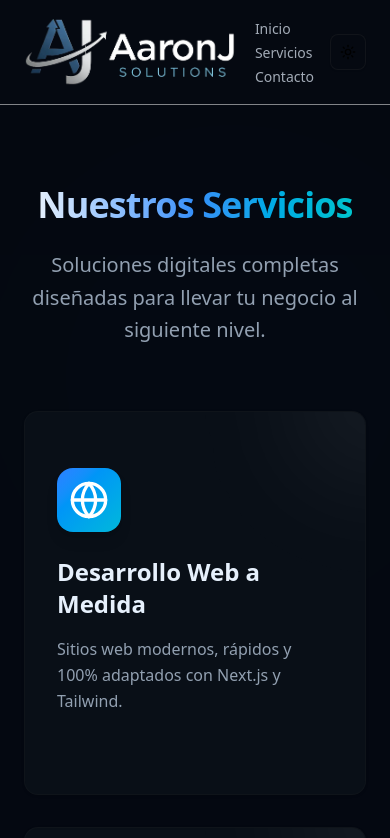
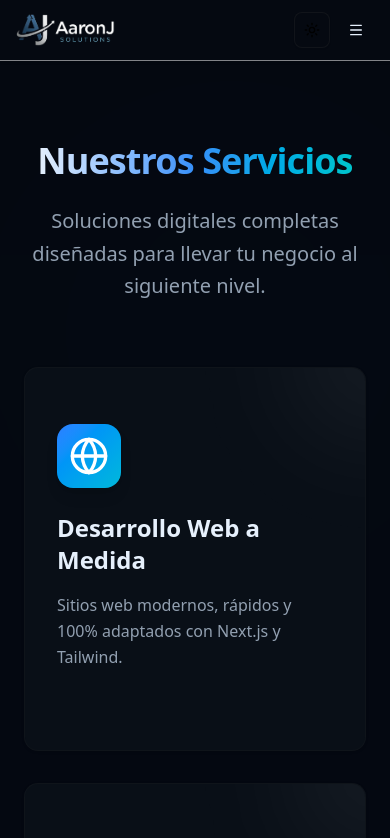
Before and after one commit to aaronJau21/aaronj_Solutions_v2, a Next.js app: page /services in a window 390 px wide. Shown: the top 838 px of the page. Built offline with nearby package versions, Linux system fonts and the light colour scheme.

Commit message:
Insertar Links y redirecciones

```diff
--- a/components/contact/FormContact.tsx
+++ b/components/contact/FormContact.tsx
@@ -197,7 +197,7 @@ export const FormContact = () => {
         </p>
         <Button asChild variant="outline" size="lg">
           <a
-            href="https://wa.me/51987654321"
+            href="https://wa.me/51942631794"
             target="_blank"
             rel="noopener noreferrer"
           >
--- a/components/home/MainHome.tsx
+++ b/components/home/MainHome.tsx
@@ -2,6 +2,7 @@
 
 import { Button } from "@/components/ui/button";
 import Image from "next/image";
+import { useRouter } from "next/navigation";
 
 function HeroImage() {
   return (
@@ -39,6 +40,12 @@ function HeroImage() {
 }
 
 export const MainHome = () => {
+  const router = useRouter();
+
+  const handleClick = () => {
+    router.push("/services");
+  };
+
   return (
     <main className="relative flex flex-col lg:flex-row w-full min-h-[85vh] items-center justify-between gap-12 lg:gap-16 px-4 sm:px-6 lg:px-8 xl:px-12 py-12 lg:py-20 overflow-hidden">
       {/* Fondo decorativo */}
@@ -71,16 +78,17 @@ export const MainHome = () => {
           <Button
             size="lg"
             className="text-base px-8 py-6 shadow-lg hover:shadow-xl transition-all duration-300 hover:scale-105"
+            onClick={() => handleClick()}
           >
             Conoce nuestros servicios
           </Button>
-          <Button
+          {/* <Button
             variant="outline"
             size="lg"
             className="text-base px-8 py-6 border-2 hover:bg-accent/10 transition-all duration-300"
           >
             Ver portafolio
-          </Button>
+          </Button> */}
         </div>
 
         {/* Indicadores (opcional: animar también) */}
--- a/components/home/ShowServicesHome.tsx
+++ b/components/home/ShowServicesHome.tsx
@@ -2,7 +2,14 @@
 
 import React from "react";
 import { FaBrain, FaCode, FaHtml5, FaMobile } from "react-icons/fa";
-import { Card, CardHeader, CardTitle, CardContent, CardDescription } from "../ui/card";
+import {
+  Card,
+  CardHeader,
+  CardTitle,
+  CardContent,
+  CardDescription,
+} from "../ui/card";
+import { useRouter } from "next/navigation";
 
 interface Service {
   name: string;
@@ -14,6 +21,12 @@ interface Service {
 }
 
 export const ShowServicesHome = () => {
+  const router = useRouter();
+
+  const handleClick = () => {
+    router.push("/services");
+  };
+
   const services: Service[] = [
     {
       name: "Desarrollo Web",
@@ -63,7 +76,8 @@ export const ShowServicesHome = () => {
             Nuestros <span className="text-primary">Servicios</span>
           </h2>
           <p className="text-lg text-muted-foreground max-w-2xl mx-auto">
-            Soluciones digitales completas para llevar tu negocio al siguiente nivel.
+            Soluciones digitales completas para llevar tu negocio al siguiente
+            nivel.
           </p>
           <div className="h-1 w-24 bg-linear-to-r from-primary to-accent mx-auto mt-6 rounded-full" />
         </div>
@@ -94,7 +108,10 @@ export const ShowServicesHome = () => {
                   >
                     {service.icon}
                   </div>
-                  <CardTitle id={`service-${service.name}`} className="text-xl font-semibold">
+                  <CardTitle
+                    id={`service-${service.name}`}
+                    className="text-xl font-semibold"
+                  >
                     {service.name}
                   </CardTitle>
                 </CardHeader>
@@ -116,7 +133,10 @@ export const ShowServicesHome = () => {
           data-aos-once="true"
           className="text-center mt-16"
         >
-          <button className="inline-flex items-center gap-2 px-8 py-4 bg-primary text-primary-foreground rounded-xl font-medium hover:bg-primary/90 hover:shadow-xl transition-all duration-300 hover:scale-105">
+          <button
+            onClick={() => handleClick()}
+            className="inline-flex items-center gap-2 px-8 py-4 bg-primary text-primary-foreground rounded-xl font-medium hover:bg-primary/90 hover:shadow-xl transition-all duration-300 hover:scale-105"
+          >
             Explorar todos los servicios
           </button>
         </div>
--- a/components/layouts/Footer.tsx
+++ b/components/layouts/Footer.tsx
@@ -28,7 +28,7 @@ export const Footer = () => {
             </p>
             <div className="flex gap-5">
               <Link
-                href="https://instagram.com/tuusuario"
+                href="https://www.instagram.com/aaro.njsolutions/"
                 target="_blank"
                 rel="noopener noreferrer"
                 className="text-foreground/70 hover:text-primary transition-all duration-300 hover:scale-125 hover:-translate-y-1"
@@ -36,15 +36,15 @@ export const Footer = () => {
               >
                 <FaInstagram size={24} />
               </Link>
-              <Link
-                href="https://linkedin.com/company/tuempresa"
+              {/* <Link
+                href="https://www.linkedin.com/in/aaronj-solutions-109351397/"
                 target="_blank"
                 rel="noopener noreferrer"
                 className="text-foreground/70 hover:text-primary transition-all duration-300 hover:scale-125 hover:-translate-y-1"
                 aria-label="LinkedIn"
               >
                 <FaLinkedin size={24} />
-              </Link>
+              </Link> */}
             </div>
           </div>
         </div>
--- a/components/layouts/Navbar.tsx
+++ b/components/layouts/Navbar.tsx
@@ -8,8 +8,10 @@ import {
 } from "../ui/navigation-menu";
 import Link from "next/link";
 import { ThemeToggle } from "../ui/theme-toggle";
-// import { useTheme } from "next-themes";
 import { cn } from "@/lib/utils";
+import { useState } from "react";
+import { Menu, X } from "lucide-react";
+import { Button } from "../ui/button";
 
 interface Ilink {
   label: string;
@@ -17,11 +19,7 @@ interface Ilink {
 }
 
 export const Navbar = () => {
-  // const { resolvedTheme } = useTheme();
-
-  // Usar resolvedTheme para manejar el tema del sistema
-  // Si resolvedTheme es undefined (durante SSR), usar logo.webp por defecto
-  // const logoSrc = resolvedTheme === 'dark' ? '/logo.webp' : '/logoLigth.jpeg';
+  const [mobileMenuOpen, setMobileMenuOpen] = useState(false);
 
   const links: Ilink[] = [
     {
@@ -39,24 +37,25 @@ export const Navbar = () => {
   ];
 
   return (
-    <header className="w-full border-b border-white/50 bg-background text-foreground shadow-sm">
-      <div className="mx-auto flex max-w-7xl items-center justify-between px-6 py-4">
+    <header className="w-full border-b border-white/50 bg-background text-foreground shadow-sm sticky top-0 z-50">
+      <div className="mx-auto flex max-w-7xl items-center justify-between px-4 sm:px-6 lg:px-8 py-3 sm:py-4">
+        {/* Logo */}
         <Link
           href={"/"}
-          className="text-2xl font-bold tracking-tight text-[#66ccff] hover:scale-105 transition-all duration-300"
+          className="text-2xl font-bold tracking-tight text-[#66ccff] hover:scale-105 transition-all duration-300 shrink-0"
         >
           <Image
             src="/logo.webp"
             alt="Logo de Aaron Js Solutions"
             width={130}
             height={130}
-            className="h-auto w-auto"
+            className="h-auto w-auto max-w-[100px] sm:max-w-[110px] md:max-w-[130px]"
             priority
           />
         </Link>
 
-        {/* Navbar Links */}
-        <NavigationMenu>
+        {/* Desktop Navbar Links */}
+        <NavigationMenu className="hidden md:flex">
           <NavigationMenuList>
             <NavigationMenuItem>
               {links.map((link) => (
@@ -64,7 +63,7 @@ export const Navbar = () => {
                   key={link.href}
                   href={link.href}
                   className={cn(
-                    "relative px-4 py-2 text-sm transition-colors",
+                    "relative px-3 lg:px-4 py-2 text-sm lg:text-base transition-colors",
                     "text-foreground/70 hover:text-foreground",
 
                     /* Línea futurista dinámica basada en el color primary */
@@ -87,8 +86,48 @@ export const Navbar = () => {
           </NavigationMenuList>
         </NavigationMenu>
 
-        <ThemeToggle />
+        {/* Right side: Theme Toggle + Mobile Menu */}
+        <div className="flex items-center gap-2 sm:gap-4">
+          <ThemeToggle />
+
+          {/* Mobile Menu Button */}
+          <Button
+            variant="ghost"
+            size="icon"
+            className="md:hidden"
+            onClick={() => setMobileMenuOpen(!mobileMenuOpen)}
+            aria-label="Toggle menu"
+          >
+            {mobileMenuOpen ? (
+              <X className="h-6 w-6" />
+            ) : (
+              <Menu className="h-6 w-6" />
+            )}
+          </Button>
+        </div>
       </div>
+
+      {/* Mobile Menu */}
+      {mobileMenuOpen && (
+        <div className="md:hidden border-t border-border bg-background">
+          <nav className="px-4 py-4 space-y-2">
+            {links.map((link) => (
+              <Link
+                key={link.href}
+                href={link.href}
+                onClick={() => setMobileMenuOpen(false)}
+                className={cn(
+                  "block px-4 py-3 text-base font-medium rounded-md transition-colors",
+                  "text-foreground/70 hover:text-foreground hover:bg-accent",
+                  "focus-visible:outline-none focus-visible:ring-2 focus-visible:ring-ring"
+                )}
+              >
+                {link.label}
+              </Link>
+            ))}
+          </nav>
+        </div>
+      )}
     </header>
   );
 };
```
Also changed, not shown: components/shared/Contactanos.tsx (+18 -17 lines). Lines whose indentation alone changed are shown as unchanged.
